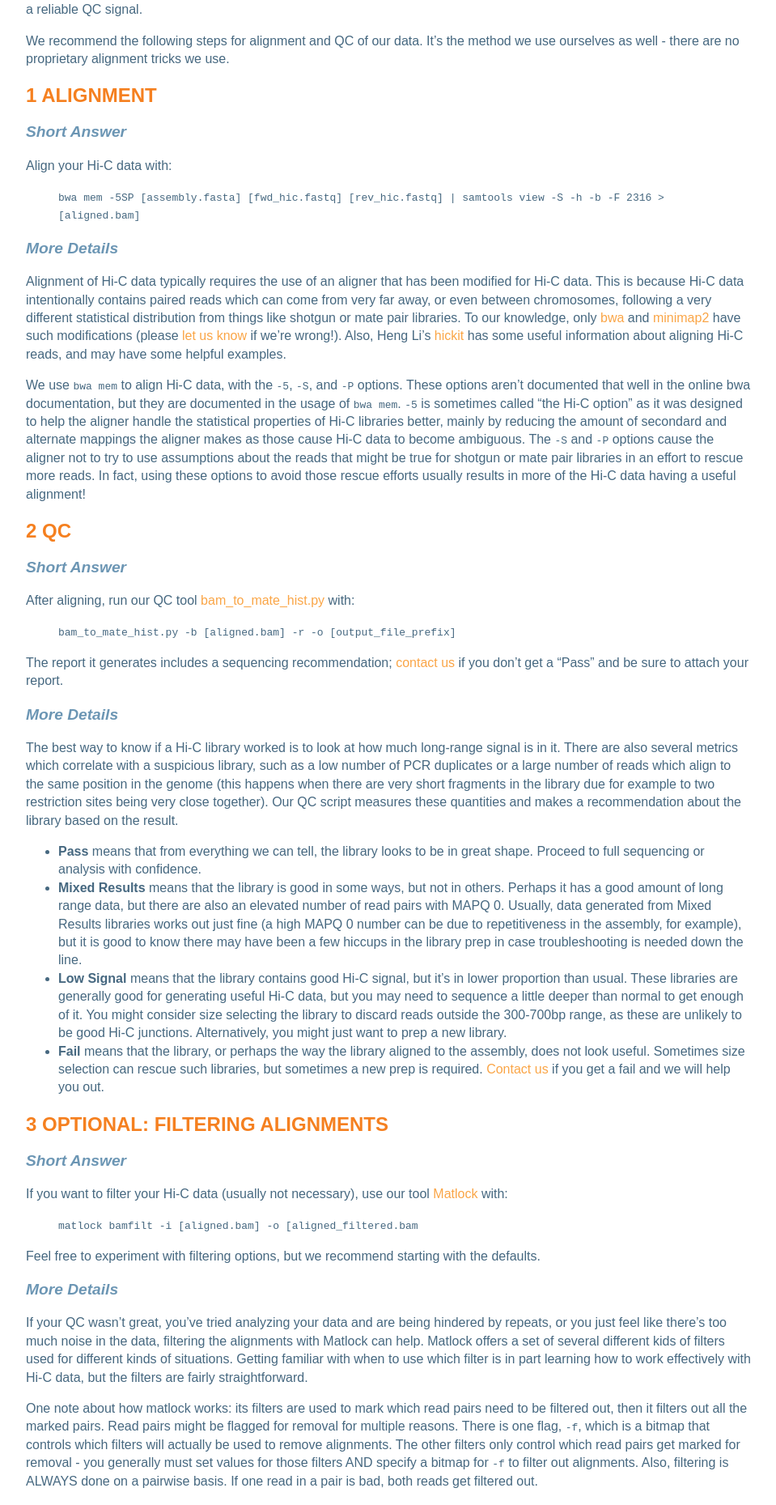
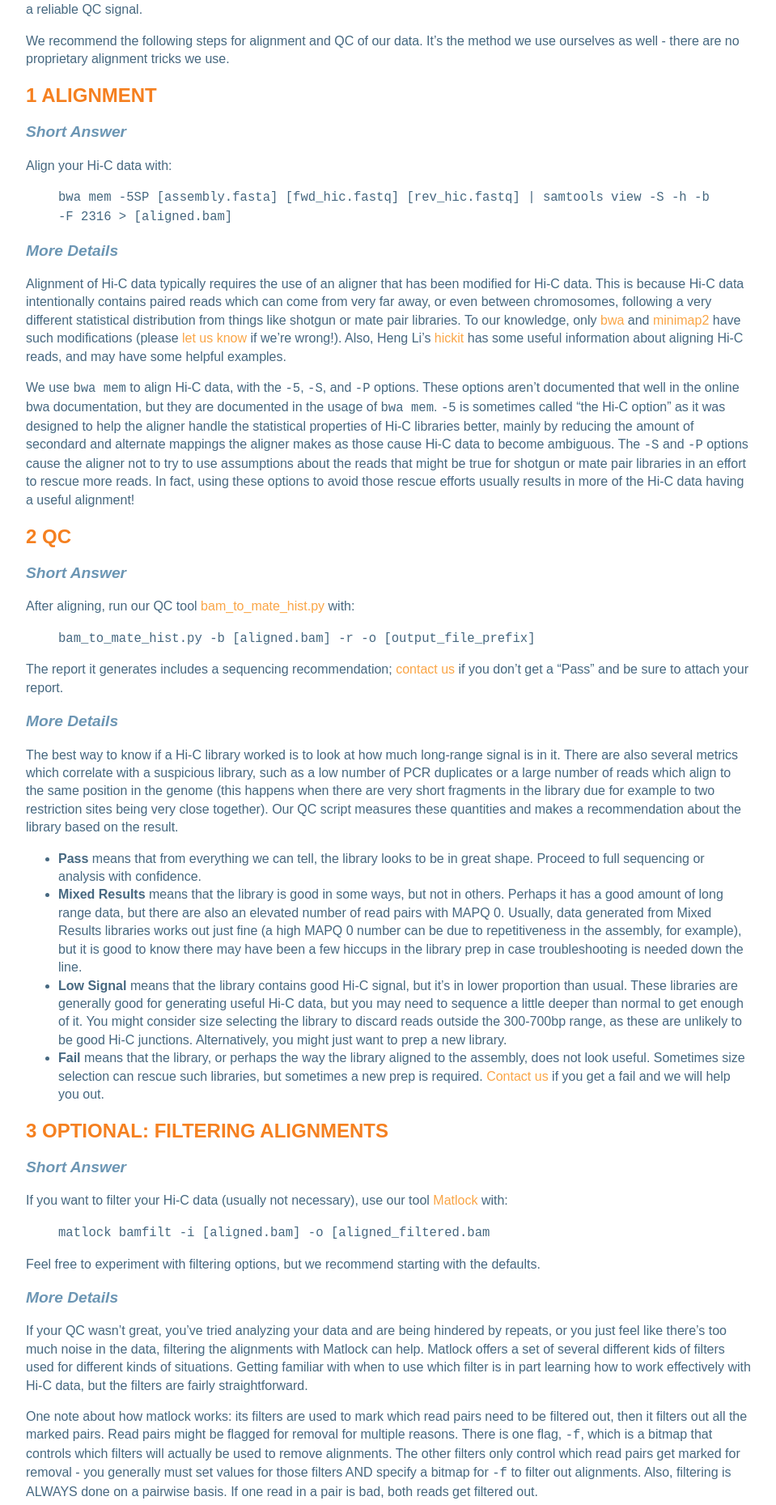
Before and after one commit to phasegenomics/phasegenomics.github.io, a Jekyll site: the page built from _posts/2019-09-19-hic-alignment-and-qc.md, in a window 1280 px wide. Shown: the part 339-2198 px from the top of the page at 81% size, without its empty margins (160-1119 px from the left). Built offline with Jekyll 4.4.1, drawn with Linux system fonts in a browser that asks for light colours.

Commit message:
Style update

```diff
--- a/css/main.css
+++ b/css/main.css
@@ -40,12 +40,6 @@ h3 {
     font-style: italic;
 }
 
-code {
-    font-size: 1em;
-    line-height: 1.4em;
-    color: #466880;
-}
-
 p, li {
     font-size: 1em;
     line-height: 1.4em;
@@ -53,7 +47,8 @@ p, li {
     font-family: 'Montserrat', sans-serif;
 }
 code {
-    font-size: 1em;
+    font-size: 1.2em;
+    line-height: 1.4em;
     color: #466880;
 }
 footer {
```
